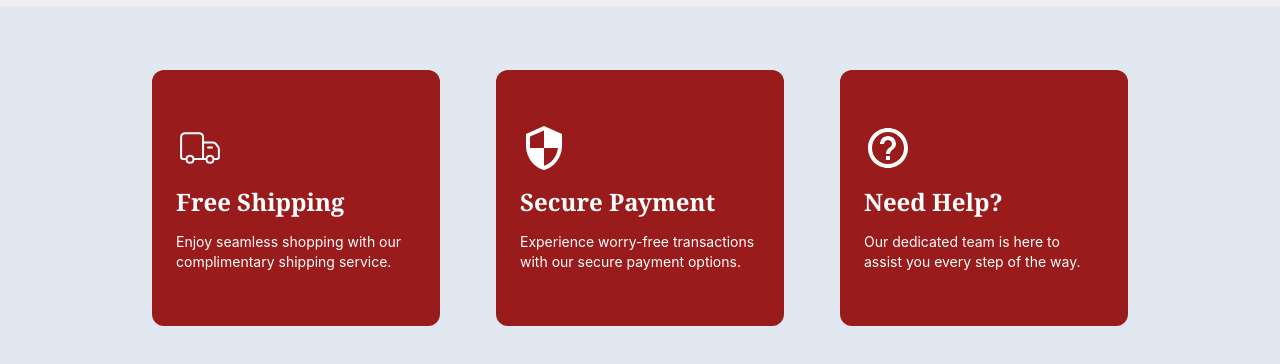
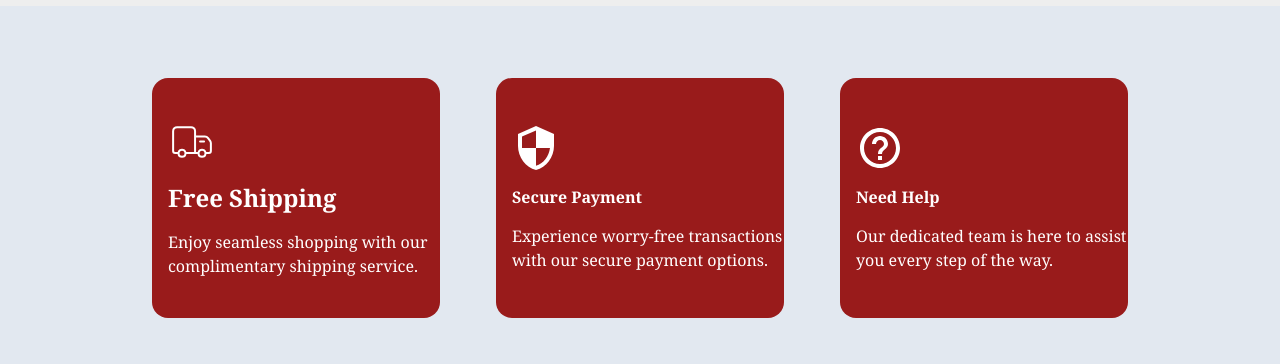
Before and after one commit to OnuegbulamChristian/My-E.Commerce-Project, a React (Create React App) app: page / in a window 1280 px wide. Shown: the part 1418-1782 px from the top of the page. Built offline with nearby package versions, Linux system fonts and the light colour scheme; grey boxes are pictures that could not be loaded.

Commit message:
Offers Section

```diff
--- a/src/COMPONENTS/Offers/Offers.tsx
+++ b/src/COMPONENTS/Offers/Offers.tsx
@@ -1,47 +1,35 @@
 import React from "react";
 import { CiDeliveryTruck } from "react-icons/ci";
-import { MdSecurity } from "react-icons/md";
+import { MdOutlineSecurity } from "react-icons/md";
 import { MdOutlineHelpOutline } from "react-icons/md";
-import { Link } from "react-router-dom";
 
 const Offers = () => {
   return (
     <div className="h-max md:h-96 bg-slate-200">
-      <div className="flex p-4 justify-center flex-wrap md:flex-nowrap items-center gap-3 md:space-x-10 mx-auto w-11/12 h-max md:h-96">
-        <Link to={"/Shop"}>
-          <div className="w-full sm:w-72 h-64 text-white flex flex-col justify-center items-start p-7 sm:pl-6 rounded-xl bg-red-800">
-            <CiDeliveryTruck className="text-5xl " />
-            <h1 className="text-2xl font-bold font-serif py-3.5">
-              Free Shipping
-            </h1>
-            <p className="text-sm">
+      <div className="w-11/12 h-max md:h-96 flex flex-wrap sm:flex-nowrap gap-3 md:space-x-10 mx-auto justify-center items-center py-6">
+        <div className="bg-red-800 w-full md:w-72 h-48 md:h-60 rounded-2xl text-white flex flex-col justify-center items-start pl-10 md:pl-4">
+          <CiDeliveryTruck className="text-5xl" />
+          <h1 className="py-3 font-bold font-serif text-2xl">Free Shipping</h1>
+          <p className="font-serif w-10/12 md:w-full">
             Enjoy seamless shopping with our complimentary shipping service.
           </p>
         </div>
-        </Link>
 
-        <Link to={"/Shop"}>
-          <div className="w-full sm:w-72 h-64 text-white flex flex-col justify-center items-start p-7 sm:pl-6 rounded-xl bg-red-800">
-            <MdSecurity className="text-5xl" />
-            <h1 className="text-2xl font-bold font-serif py-3.5">
-              Secure Payment
-            </h1>
-            <p className="text-sm">
-              Experience worry-free transactions with our secure payment
-              options.
+        <div className="bg-red-800 w-full md:w-72 h-48 md:h-60 rounded-2xl text-white flex flex-col justify-center items-start pl-10 md:pl-4">
+          <MdOutlineSecurity className="text-5xl" />
+          <h1 className="py-3 font-bold font-serif text-2x">Secure Payment</h1>
+          <p className="font-serif w-10/12 md:w-full">
+            Experience worry-free transactions with our secure payment options.
           </p>
         </div>
-        </Link>
 
-        <Link to={"/Contact"}>
-          <div className="w-full md:w-72 h-64 text-white flex flex-col justify-center items-start p-7 sm:pl-6 rounded-xl bg-red-800">
+        <div className="bg-red-800 w-full md:w-72 h-48 md:h-60 rounded-2xl text-white flex flex-col justify-center items-start pl-10 md:pl-4">
           <MdOutlineHelpOutline className="text-5xl" />
-            <h1 className="text-2xl font-bold font-serif py-3.5">Need Help?</h1>
-            <p className="text-sm">
+          <h1 className="py-3 font-bold font-serif text-2x">Need Help</h1>
+          <p className="font-serif w-10/12 md:w-full">
             Our dedicated team is here to assist you every step of the way.
           </p>
         </div>
-        </Link>
       </div>
     </div>
   );
--- a/tailwind.config.js
+++ b/tailwind.config.js
@@ -6,7 +6,7 @@ module.exports = {
       sm: "640px",
       // => @media (min-width: 640px) { ... }
 
-      md: "780px",
+      md: "800px",
       // => @media (min-width: 768px) { ... }
 
       lg: "1024px",
```
Lines whose indentation alone changed are shown as unchanged.
